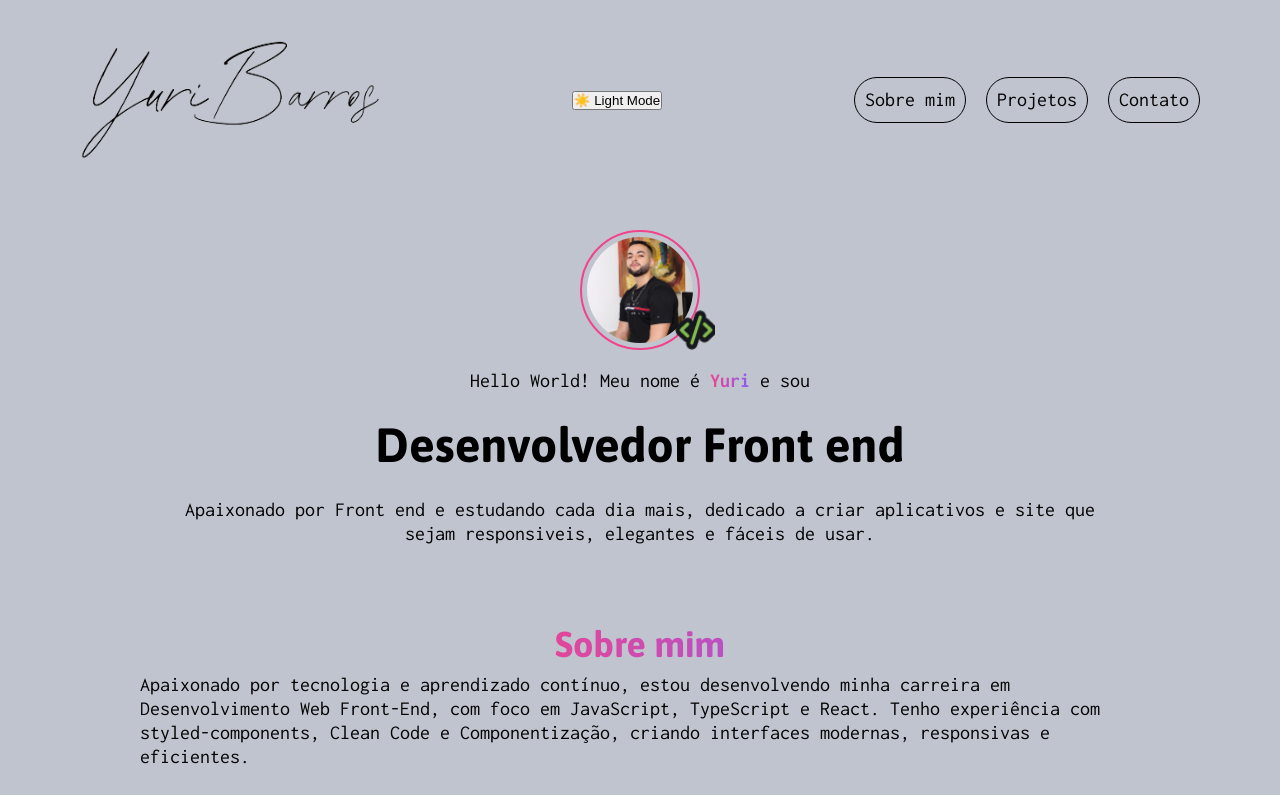
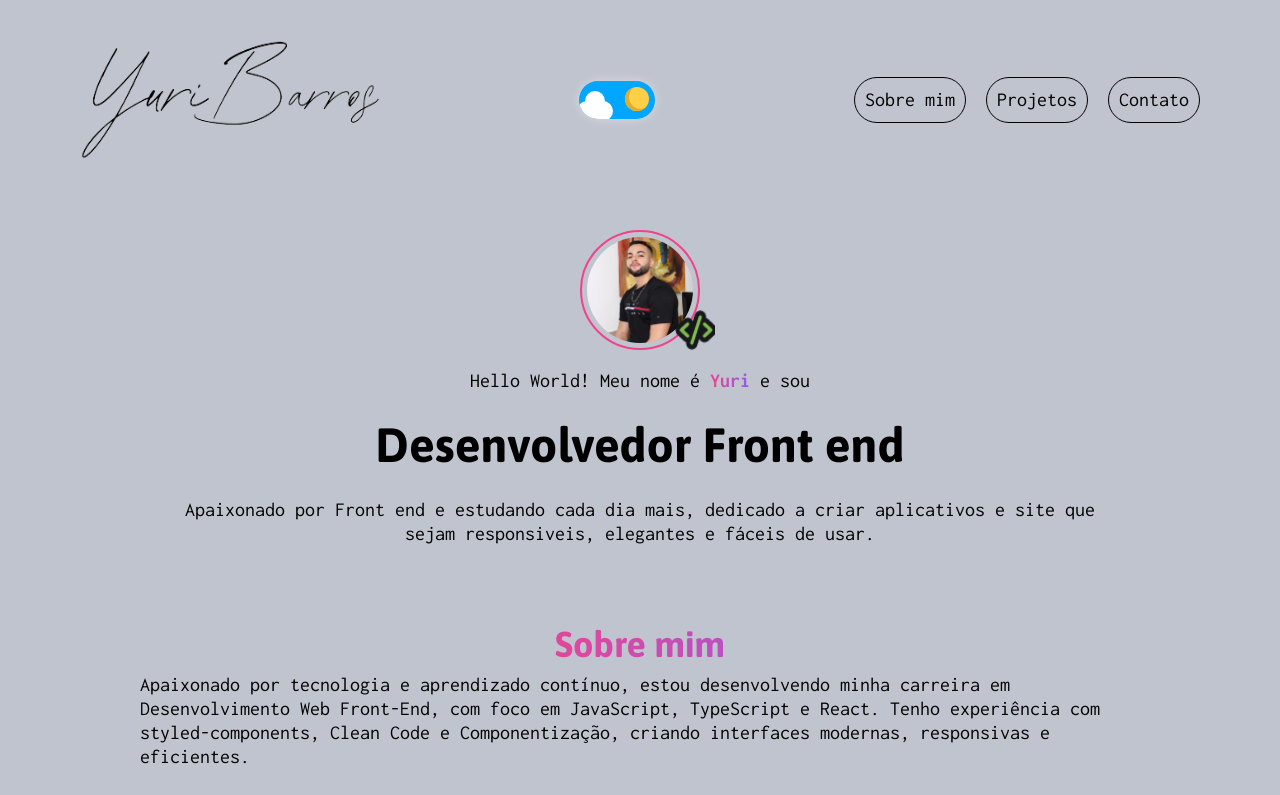
Before and after one commit to KioryFNC/Portfolio-darkmode, a React (Vite) app: page / in a window 1280 px wide. Shown: the top 795 px of the page. Built offline with nearby package versions, Linux system fonts and the light colour scheme.

Commit message:
feat: button darkmode styles

```diff
--- a/src/components/ThemeButton/index.tsx
+++ b/src/components/ThemeButton/index.tsx
@@ -1,18 +1,36 @@
 import { useContext } from "react";
 import { ThemeContext } from "../../contexts/ThemeContext";
+import * as Element from "./styles";
 
 export function ThemeButton() {
   const themeContext = useContext(ThemeContext);
 
   if (!themeContext) {
-    return null; // Evita erro caso o contexto não esteja disponível
+    return null;
   }
 
   const { isDarkMode, toggleTheme } = themeContext;
 
   return (
-    <button onClick={toggleTheme}>
-      {isDarkMode ? "🌙 Dark Mode" : "☀️ Light Mode"}
-    </button>
+    <Element.ThemeToggleWrapper>
+      <Element.ThemeToggleInput
+        type="checkbox"
+        checked={isDarkMode}
+        onChange={toggleTheme}
+      />
+      <Element.ThemeToggleSlider>
+        {isDarkMode ? (
+          <>
+            <Element.Star1 />
+            <Element.Star2 />
+            <Element.Star3 />
+          </>
+        ) : (
+          <>
+            <Element.Cloud />
+          </>
+        )}
+      </Element.ThemeToggleSlider>
+    </Element.ThemeToggleWrapper>
   );
 }
--- a/src/components/ThemeButton/styles.ts
+++ b/src/components/ThemeButton/styles.ts
@@ -0,0 +1,100 @@
+import styled from "styled-components";
+
+export const ThemeToggleWrapper = styled.label`
+  position: relative;
+  display: inline-block;
+  width: 4.5em;
+  height: 2.2em;
+  font-size: 1.7rem;
+  border-radius: 30px;
+  box-shadow: 0 0 10px rgba(255, 255, 255, 0.4);
+  cursor: pointer;
+`;
+
+export const ThemeToggleInput = styled.input`
+  width: 0;
+  height: 0;
+  opacity: 0;
+  `;
+
+export const ThemeToggleSlider = styled.span`
+  position: absolute;
+  top: 0;
+  left: 0;
+  right: 0;
+  bottom: 0;
+  cursor: pointer;
+  background-color: ${({ theme }) => theme.backgroundButton};
+  transition: background-color 0.4s ease-in-out;
+  border-radius: 30px;
+  overflow: hidden;
+
+  &:before {
+    position: absolute;
+    content: "";
+    height: 1.2em;
+    width: 1.2em;
+    border-radius: 50%;
+    bottom: 0.4em;
+    left: ${({ theme }) => (theme.title === "dark" ? "0.5em" : "2.3em")};
+    background-color: ${({ theme }) => (theme.title === "dark" ? "none" : "#ffcf48")};
+    box-shadow: ${({ theme }) =>
+      theme.title === "dark"
+        ? "inset 5px -2px 2px 0px #fff"
+        : "inset 4px -2px 0px 0px #e2ac29"};
+    transition: left 0.4s ease-in-out, background-color 0.4s ease-in-out, box-shadow 0.4s ease-in-out;
+  }
+`;
+
+export const Star = styled.div`
+  background-color: #fff;
+  border-radius: 50%;
+  position: absolute;
+  width: 5px;
+  height: 5px;
+  transition: opacity 0.4s ease-in-out;
+  opacity: ${({ theme }) => (theme.title === "dark" ? 1 : 0)};
+`;
+
+export const Star1 = styled(Star)`
+  left: 2.8em;
+  top: 0.6em;
+`;
+
+export const Star2 = styled(Star)`
+  left: 2.4em;
+  top: 1.2em;
+`;
+
+export const Star3 = styled(Star)`
+  left: 3.2em;
+  top: 1em;
+`;
+
+export const Cloud = styled.div`
+  position: absolute;
+  left: -.1em;
+  top: 80%;
+  transform: translateY(-50%);
+  width: 1.8em;
+  height: 1em;
+  background: #fff;
+  border-radius: 0.5em;
+  opacity: ${({ theme }) => (theme.title === "dark" ? 0 : 1)};
+  transition: opacity 0.4s ease-in-out;
+
+  &:before,
+  &:after {
+    content: "";
+    position: absolute;
+    background: #fff;
+    border-radius: 50%;
+  }
+
+  &:before {
+    width: 1em;
+    height: 1em;
+    top: -0.5em;
+    left: 0.4em;
+  }
+`;
--- a/src/styles/themes/default.ts
+++ b/src/styles/themes/default.ts
@@ -1,6 +1,7 @@
 export const lightTheme = {
   title: "light",
   background: "#C0C4CE",
+  backgroundButton: "#00a6ff",
   textColor: "#000000",
   scrollbarTrack: "#E2E4E9",
   scrollbarThumb: "#f0438b",
@@ -12,6 +13,7 @@ export const lightTheme = {
 export const darkTheme = {
   title: "dark",
   background: "#16181D",
+  backgroundButton: "#2a2a2a",
   textColor: "#E2E4E9",
   scrollbarTrack: "#292C34",
   scrollbarThumb: "#82BC4F",
```
